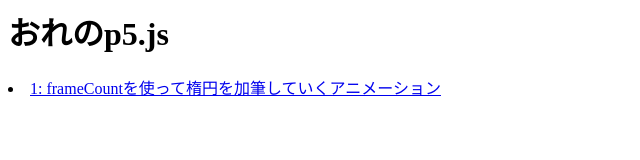
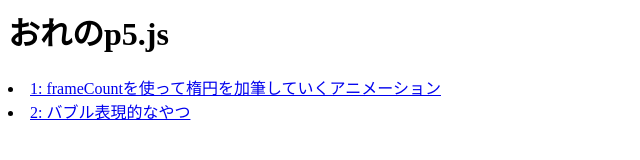
Before and after one commit to zztkm/oreno-p5js, a website: page dist/index.html in a window 1280 px wide. Shown: the whole page, without its empty margins (0-640 px from the left). Drawn offline with Linux system fonts and the light colour scheme.

Commit message:
update: おれのp5.js document(github pages)

```diff
--- a/dist/index.html
+++ b/dist/index.html
@@ -1 +1 @@
-<html lang="ja"><head><meta charset="UTF-8"><meta name="viewport" content="width=device-width, initial-scale=1.0"><title>おれのp5.js</title></head><body> <h1>おれのp5.js</h1> <li><a href="01_ellipseart.html">1: frameCountを使って楕円を加筆していくアニメーション</a></li> </body></html>
+<html lang="en"><head><meta charset="UTF-8"><meta name="viewport" content="width=device-width, initial-scale=1.0"><title>おれのp5.js</title></head><body> <h1>おれのp5.js</h1> <li><a href="01_ellipseart.html">1: frameCountを使って楕円を加筆していくアニメーション</a></li> <li><a href="02_bubble.html">2: バブル表現的なやつ</a></li> </body></html>
```
Also changed, not shown: dist/01_ellipseart.html (+1 -1 lines), dist/02_bubble.html (added, +1 -0 lines), 6 other files.
